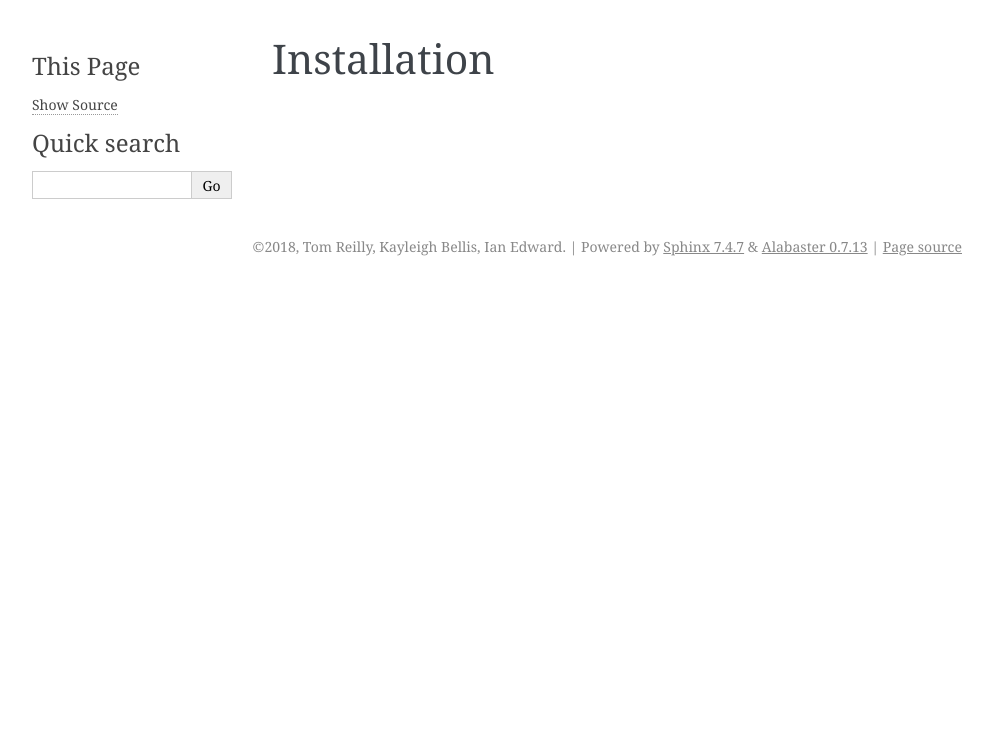
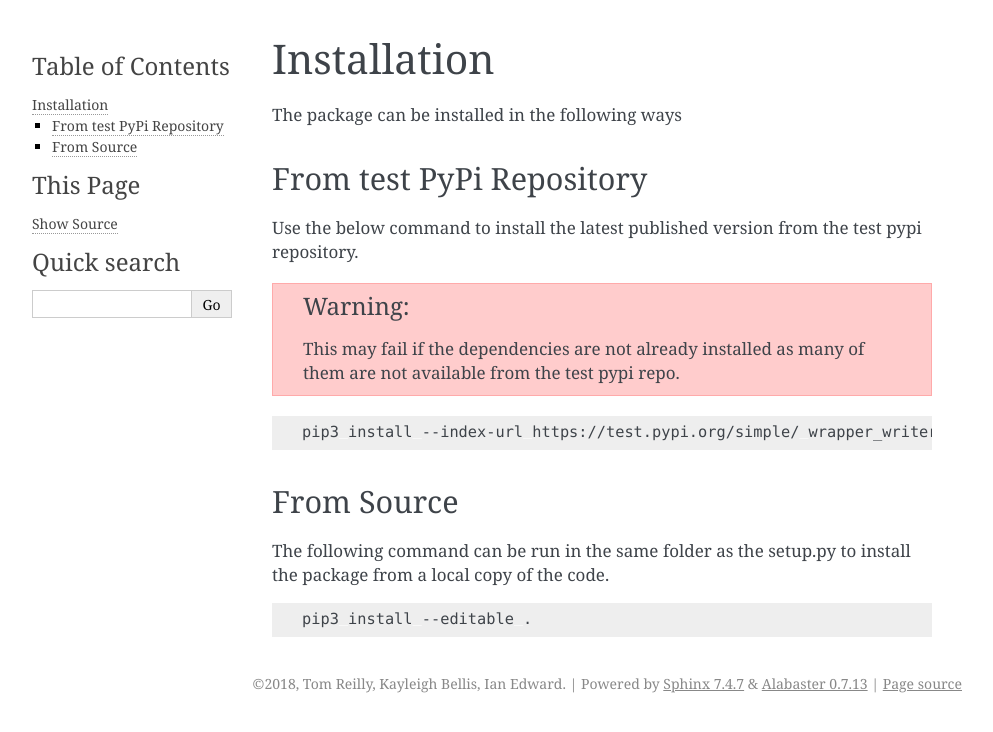
Before and after one commit to treilly94/wrapper-writer, a Sphinx documentation site: the page built from docs/install.rst, in a window 1280 px wide. Shown: the top 732 px of the page, without its empty margins (148-1141 px from the left). Built offline with Sphinx 7.4.7, drawn with Linux system fonts in a browser that asks for light colours.

Commit message:
Updated the documentation

```diff
--- a/docs/index.rst
+++ b/docs/index.rst
@@ -1,12 +1,15 @@
 
 Welcome to Wrapper Writer's documentation
 =========================================
+
+Wrapper Writer aims to make the creation of repetitive files easier using templates and simple configuration files.
 
 .. toctree::
    :maxdepth: 2
    :caption: Contents:
 
    install
+   usage
    docs
    support
 
--- a/docs/install.rst
+++ b/docs/install.rst
@@ -1,3 +1,28 @@
 ============
 Installation
 ============
+
+The package can be installed in the following ways
+
+From test PyPi Repository
+=========================
+
+Use the below command to install the latest published version from the test pypi repository.
+
+.. warning::
+    This may fail if the dependencies are not already installed as many of them are not available from the test pypi
+    repo.
+
+.. code-block:: bash
+
+    pip3 install --index-url https://test.pypi.org/simple/ wrapper_writer
+
+From Source
+===========
+
+The following command can be run in the same folder as the setup.py to install the package from a local copy of the
+code.
+
+.. code-block:: bash
+
+    pip3 install --editable .
--- /dev/null
+++ b/docs/usage.rst
@@ -0,0 +1,3 @@
+===========
+Basic Usage
+===========
```
